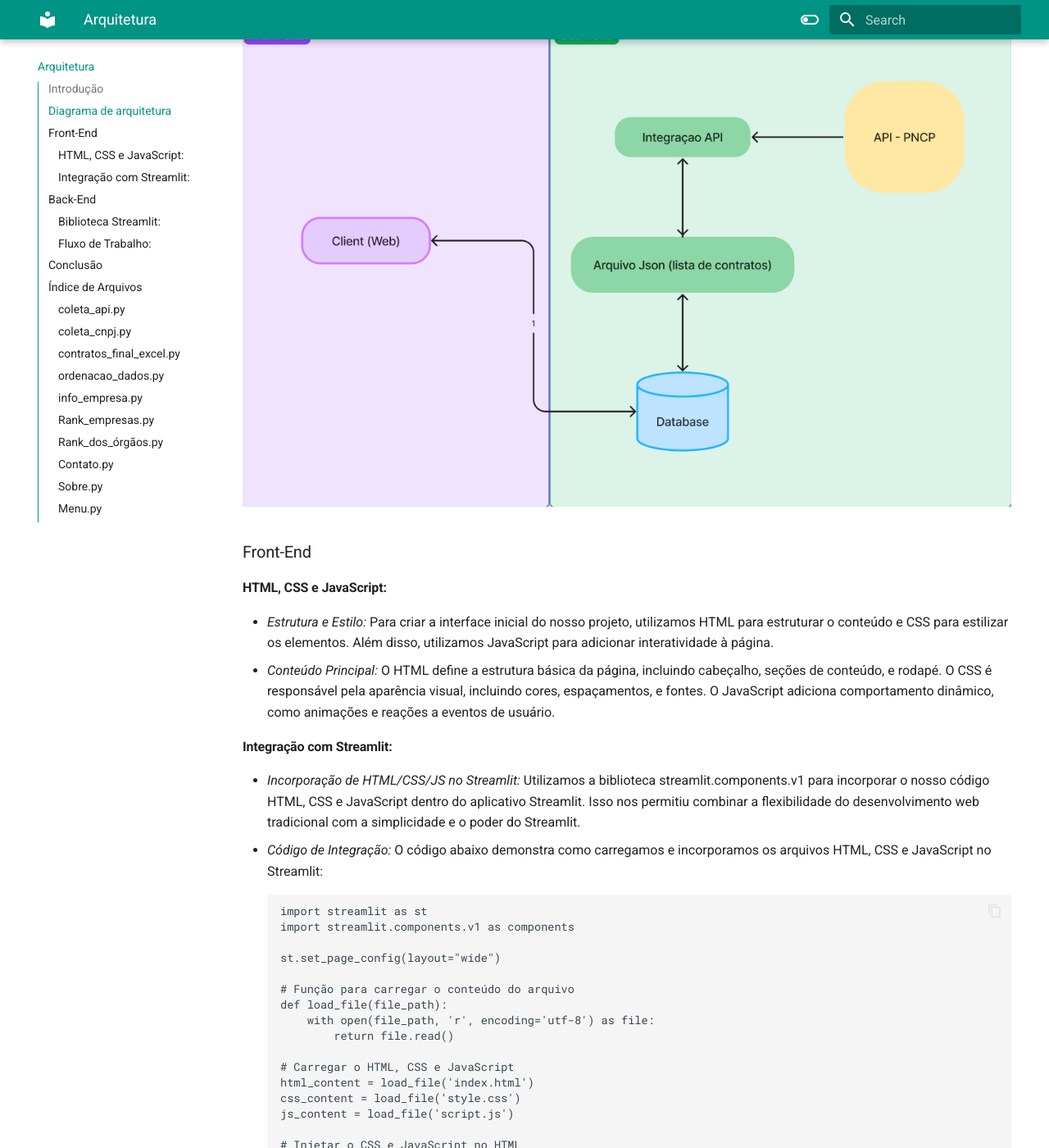
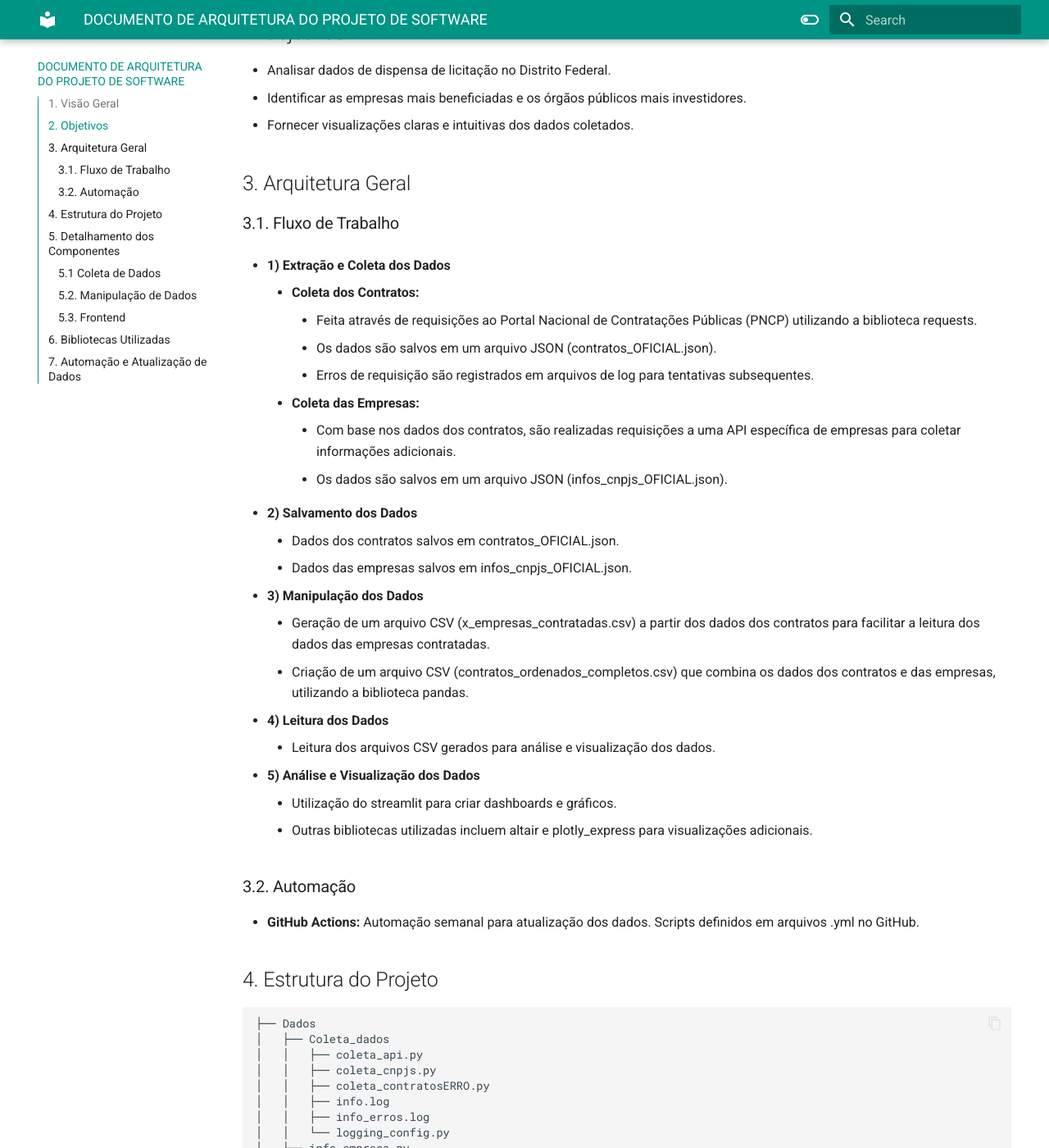
Before and after one commit to unb-mds/2024-1-Squad-10, an MkDocs documentation site: the page built from docs/Arquitetura.md, in a window 1280 px wide and 1400 px high, scrolled down 399 px. Shown: the whole window at 82% size. Built offline with MkDocs 1.6.1 and Material for MkDocs 9.7.7, drawn with Linux system fonts in a browser that asks for light colours; some of the changed text lies outside the part shown.

Commit message:
Atualização da Arquitetura do Projeto.

````diff
--- a/docs/Arquitetura.md
+++ b/docs/Arquitetura.md
@@ -1,101 +1,102 @@
-### Introdução
-O projeto LicitaNow visa verificar e mostrar aos usuários os gastos públicos do Distrito Federal na modalidade dispensa de licitação. Tendo como objetivo apresentar, de forma organizada, quais empresas recebem mais dinheiro e quais são os órgãos públicos que gastam mais.
+# DOCUMENTO DE ARQUITETURA DO PROJETO DE SOFTWARE
 
-### Diagrama de arquitetura
-![Diagrama](imagens/Diagrama.png)
+## 1. Visão Geral
+Este documento descreve a arquitetura do projeto de software desenvolvido em Python, cujo objetivo é analisar os dados de dispensa de licitação do Distrito Federal, identificar as empresas mais beneficiadas e os órgãos públicos mais investidores. A coleta e a análise dos dados são realizadas através de diversas bibliotecas e ferramentas, com atualizações automatizadas semanalmente.
 
-### Front-End
+## 2. Objetivos
+- Analisar dados de dispensa de licitação no Distrito Federal.
+- Identificar as empresas mais beneficiadas e os órgãos públicos mais investidores.
+- Fornecer visualizações claras e intuitivas dos dados coletados.
 
-#### HTML, CSS e JavaScript:
-- *Estrutura e Estilo:* Para criar a interface inicial do nosso projeto, utilizamos HTML para estruturar o conteúdo e CSS para estilizar os elementos. Além disso, utilizamos JavaScript para adicionar interatividade à página.
-- *Conteúdo Principal:* O HTML define a estrutura básica da página, incluindo cabeçalho, seções de conteúdo, e rodapé. O CSS é responsável pela aparência visual, incluindo cores, espaçamentos, e fontes. O JavaScript adiciona comportamento dinâmico, como animações e reações a eventos de usuário.
+## 3. Arquitetura Geral
 
-#### Integração com Streamlit:
-- *Incorporação de HTML/CSS/JS no Streamlit:* Utilizamos a biblioteca streamlit.components.v1 para incorporar o nosso código HTML, CSS e JavaScript dentro do aplicativo Streamlit. Isso nos permitiu combinar a flexibilidade do desenvolvimento web tradicional com a simplicidade e o poder do Streamlit.
-- *Código de Integração:* O código abaixo demonstra como carregamos e incorporamos os arquivos HTML, CSS e JavaScript no Streamlit:
+### 3.1. Fluxo de Trabalho
+- **1) Extração e Coleta dos Dados**
+     - **Coleta dos Contratos:**
+        * Feita através de requisições ao Portal Nacional de Contratações Públicas (PNCP) utilizando a biblioteca requests.
+        * Os dados são salvos em um arquivo JSON (contratos_OFICIAL.json).
+        * Erros de requisição são registrados em arquivos de log para tentativas subsequentes.
+     - **Coleta das Empresas:**
+        * Com base nos dados dos contratos, são realizadas requisições a uma API específica de empresas para coletar informações adicionais.
+        * Os dados são salvos em um arquivo JSON (infos_cnpjs_OFICIAL.json).
 
-        import streamlit as st
-        import streamlit.components.v1 as components
+- **2) Salvamento dos Dados**
+     * Dados dos contratos salvos em contratos_OFICIAL.json.
+     * Dados das empresas salvos em infos_cnpjs_OFICIAL.json.
 
-        st.set_page_config(layout="wide")
+- **3) Manipulação dos Dados**
+     * Geração de um arquivo CSV (x_empresas_contratadas.csv) a partir dos dados dos contratos para facilitar a leitura dos dados das empresas contratadas.
+     * Criação de um arquivo CSV (contratos_ordenados_completos.csv) que combina os dados dos contratos e das empresas, utilizando a biblioteca pandas.
 
-        # Função para carregar o conteúdo do arquivo
-        def load_file(file_path):
-            with open(file_path, 'r', encoding='utf-8') as file:
-                return file.read()
+- **4) Leitura dos Dados**
+     * Leitura dos arquivos CSV gerados para análise e visualização dos dados.
 
-        # Carregar o HTML, CSS e JavaScript
-        html_content = load_file('index.html')
-        css_content = load_file('style.css')
-        js_content = load_file('script.js')
+- **5) Análise e Visualização dos Dados**
+     * Utilização do streamlit para criar dashboards e gráficos.
+     * Outras bibliotecas utilizadas incluem altair e plotly_express para visualizações adicionais.
 
-        # Injetar o CSS e JavaScript no HTML
-        html_with_css_js = f"""
-            <style>
-            html, body, [class*="css"]  {{
-                margin: 0;
-                padding: 0;
-                width: 100%;
-                height: 100%;
-                overflow: hidden;
-            }}
-            {css_content}
-            </style>
-            <div style="width:100vw; height:100vh; overflow: hidden;">
-                {html_content}
-            </div>
-            <script>
-            {js_content}
-            </script>
-        # Exibir o HTML com CSS e JavaScript no Streamlit
-        components.html(html_with_css_js, height=1000, scrolling=True)
+### 3.2. Automação
+- **GitHub Actions:** Automação semanal para atualização dos dados. Scripts definidos em arquivos .yml no GitHub.
 
-### Back-End
+## 4. Estrutura do Projeto
 
-#### Biblioteca Streamlit:
-- *Criação de Interfaces Interativas:* Utilizamos a biblioteca Streamlit para desenvolver o restante da interface do usuário e das funcionalidades interativas. Streamlit é uma ferramenta poderosa para criar dashboards e aplicativos de dados de maneira rápida e eficiente.
-- *Funcionalidades:* Com Streamlit, implementamos funcionalidades como carregamento e visualização de dados, gráficos interativos, e controle de entradas do usuário (como sliders e botões).
+```
+├── Dados
+│   ├── Coleta_dados
+│   │   ├── coleta_api.py
+│   │   ├── coleta_cnpjs.py
+│   │   ├── coleta_contratosERRO.py
+│   │   ├── info.log
+│   │   ├── info_erros.log
+│   │   └── logging_config.py
+│   ├── info_empresa.py
+│   └── ordenacao_dados.py
+└── frontend
+    ├── Menu.py
+    └── pages
+        ├── 01_Rank_empresas.py
+        ├── 02_Rank_dos_órgãos.py
+        ├── 03_Contato.py
+        └── 04_Sobre.py
+```
 
-#### Fluxo de Trabalho:
-- *Entrada de dados:* Os dados são carregados a partir de fontes especificadas (arquivos, APIs, etc.).
-- *Processamento e Análise:* Os dados são processados e analisados em tempo real, utilizando bibliotecas de manipulação de dados.
-- *Visualização:* Os resultados são apresentados de forma intuitiva através de gráficos, tabelas e outras visualizações interativas.
+## 5. Detalhamento dos Componentes
 
-### Conclusão
+### 5.1 Coleta de Dados
 
-A combinação de HTML, CSS e JavaScript para a estrutura e estilo inicial, junto com a biblioteca Streamlit para funcionalidades interativas e visualizações de dados, nos permitiu criar uma aplicação robusta e fácil de usar. Esta abordagem nos permitiu oferecer uma melhor combinação entre: a flexibilidade e personalização do desenvolvimento web tradicional, e a simplicidade e eficiência do Streamlit para análise de dados.
+- **coleta_api.py:** Script responsável por fazer as requisições ao PNCP e salvar os dados dos contratos em `contratos_OFICIAL.json`.
+- **coleta_cnpjs.py:** Script que coleta informações adicionais das empresas a partir da API específica e salva os dados em `infos_cnpjs_OFICIAL.json`.
+- **coleta_contratosERRO.py:** Script que reexecuta requisições que falharam, baseando-se nos logs de erros (`info_erros.log`).
+- **logging_config.py:** Configuração de logs para registrar atividades e erros durante a coleta de dados.
+- **info.log:** Arquivo de log para registros de atividades normais.
+- **info_erros.log:** Arquivo de log para registros de erros.
 
-### Índice de Arquivos
+### 5.2. Manipulação de Dados
 
-#### coleta_api.py
-Faz buscas no API do PNCP, como resultado, ele gera um arquivo Json
+- **info_empresa.py:** Script que manipula os dados das empresas.
+- **ordenacao_dados.py:** Script que gera o arquivo `contratos_ordenados_completos.csv` combinando dados dos contratos e das empresas.
 
-#### coleta_cnpj.py
-Faz buscas do casdastro de CNPJ no API https://api.cnpjs.dev/v1 utilizando o arquivo 'contratos_OFICIAL.json' e adiciona a ele o resultado das buscas
+### 5.3. Frontend
 
-#### contratos_final_excel.py
-Organiza o arquivo Json para que possa ser lido pelo "ordenacao_dados.py"
+- **Menu.py:** Script que define a página inicial de menu do dashboard.
+- **pages/**
+    - **01_Rank_empresas.py:** Página que exibe o ranking das empresas mais beneficiadas.
+    - **02_Rank_dos_órgãos.py:** Página que exibe o ranking dos órgãos públicos mais investidores.
+    - **03_Contato.py:** Página de contato.
+    - **04_Sobre.py:** Página com informações sobre o projeto.
 
-#### ordenacao_dados.py
-Organiza o arquivo Json para que possa ser lido pelo dashboard, consolida com as informações do arquivo "contrato_final1.xlsx", além de possíbilitar ao usuário que o baixe para trabalhá-lo em planilha Excel > Gera o arquivo "contratos_ordenados_completo.csv"
+## 6. Bibliotecas Utilizadas
 
-#### info_empresa.py
-verificar a necessidade de manter este arquivo, pois parece que não tem mais utilidade para o projeto
+- **requests:** Para fazer requisições HTTP e coletar dados.
+- **pandas:** Para manipulação e análise dos dados.
+- **streamlit:** Para criação de dashboards interativos.
+- **altair:** Para visualização de dados.
+- **plotly_express:** Para visualização de dados.
+- **json:** Para manipulação de arquivos JSON.
+- **unidecode:** Para normalização de texto.
 
-- Lê o arquivo"x_empresas_contratadas.json" e gera o arquivo 'x_empresas_contratadas.csv'
+## 7. Automação e Atualização de Dados
 
-#### Rank_empresas.py
-Página de arquivos do ranking das empresas
+- **GitHub Actions:** Arquivos `.yml` configurados para executar scripts de coleta e atualização de dados semanalmente, garantindo que as informações estejam sempre atualizadas.
 
-
-#### Rank_dos_órgãos.py
-Página de arquivos do ranking dos órgãos conntratantes
-
-#### Contato.py
-Contato do organização do projeto
-
-#### Sobre.py
-Sobre nós
-
-#### Menu.py
-Menu do Dashboard Interativo
+Este documento detalha a arquitetura do projeto, incluindo o fluxo de trabalho, a estrutura de diretórios e scripts, além das bibliotecas e ferramentas utilizadas para alcançar os objetivos estabelecidos.
````
